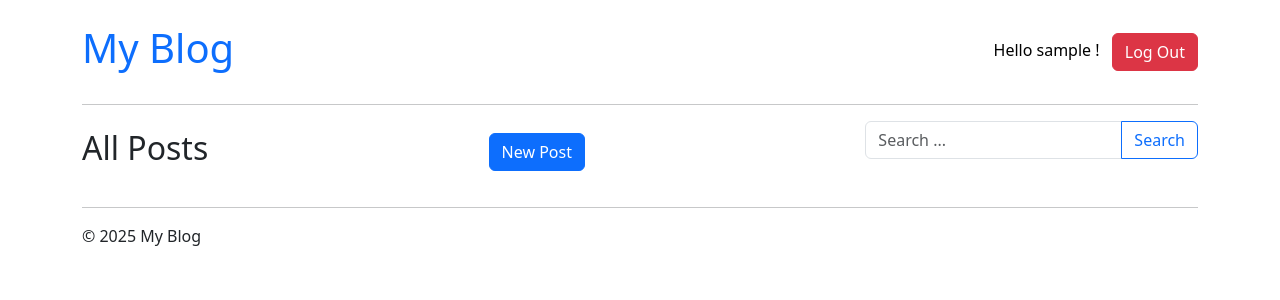
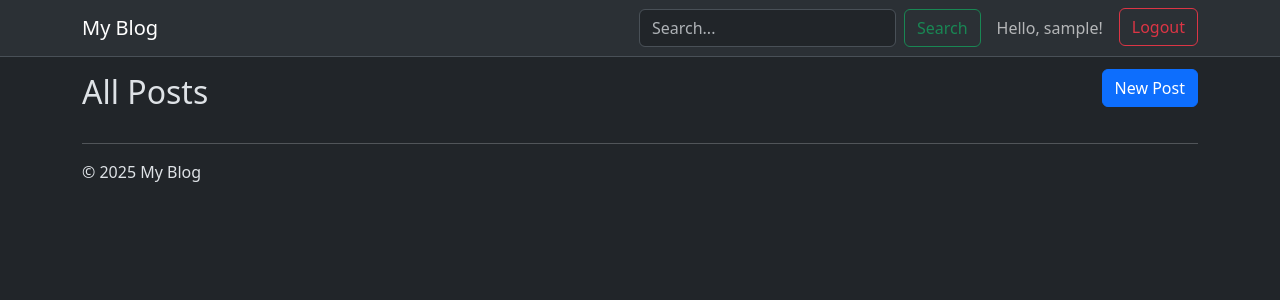
Before and after one commit to SmittGevariya/django-blog-project, a Django app: page / in a window 1280 px wide. Shown: the top 300 px of the page. Run offline with Django 5.2, Linux system fonts and the light colour scheme; the visitor is signed in with stand-in values (Sample User, id 1); data that the repository does not hold is empty.

Commit message:
replace header with bootstrap navbar

```diff
--- a/blog_project/posts/templates/posts/post_detail.html
+++ b/blog_project/posts/templates/posts/post_detail.html
@@ -1,7 +1,7 @@
 {% extends 'layout.html' %}
 
 {% block content %}
-    <div class="card">
+    <div class="card mt-4">
         <div class="card-body">
             <h1 class="card-title">{{ post.title }}</h1>
             <p class="card-text">{{ post.content }}</p>
--- a/blog_project/posts/templates/posts/post_list.html
+++ b/blog_project/posts/templates/posts/post_list.html
@@ -2,17 +2,10 @@
 
 {% block content %}
     <div class='d-flex justify-content-between align-items-center mb-4'>
-        <h2>All Posts</h2>
+        <h2 class='mt-3'>All Posts</h2>
         {% if user.is_authenticated %}
         <a href="{% url 'post_new' %}" class='btn btn-primary'>New Post</a>
         {% endif %}
-
-        <form action="{% url 'post_list' %}" method='GET' class='mb-4'>
-            <div class="input-group">
-                <input type="text" name='q' class='form-control' placeholder="Search ..." value = {{request.GET.q}}>
-                <button class='btn btn-outline-primary' type='submit'>Search</button>
-            </div>
-        </form>
     </div>
     {% for post in posts %}
         <div clas='card mb-3'>
@@ -20,7 +13,7 @@
                 <h3 class='card-title'>
                     <a href="{% url 'post_detail' pk=post.pk %}" >{{post.title}}</a>
                 </h3>
-                <p class='card-text mt-3 mb-3'>{{post.content}}</p>
+                <p class='card-text mt-3 mb-5'>{{post.content}}</p>
             </div>
         </div>
     {% endfor %}
--- a/blog_project/templates/layout.html
+++ b/blog_project/templates/layout.html
@@ -1,5 +1,5 @@
 <!DOCTYPE html>
-<html lang="en">
+<html lang="en" data-bs-theme='dark'>
 <head>
     <meta charset="UTF-8">
     <meta name="viewport" content="width=device-width, initial-scale=1.0">
@@ -8,25 +8,45 @@
 
 </head>
 <body>
-    <header class="container mt-4">
+    <header>
         {% block header %}
-        <nav class='d-flex justify-content-between align-items-center mb-4'>
-            <a href="{% url 'post_list' %}" class='text-decoration-none'><h1>My Blog</h1></a>
-            <div>
-                {% if user.is_authenticated %}
-                <p class='d-inline me-2 font-bold text-black'>Hello {{user.username}} !</p>
-                <form action="{% url 'logout'%}" method='POST' class='d-inline'>
-                    {% csrf_token %}
-                    <button type='submit' class='btn btn-danger'>Log Out</button>
-                </form>
-                {% else %}
-                <a href="{% url 'login'%}" class='btn btn-primary'>Log In</a>
-                <a href="{% url 'signup'%}" class='btn btn-info'>Sign Up</a>
-                {% endif %}
+        <nav class="navbar navbar-expand-lg bg-body-tertiary border-bottom">
+            <div class="container">
+                <a class="navbar-brand" href="{% url 'post_list' %}">My Blog</a>
+
+                <button class="navbar-toggler" type="button" data-bs-toggle="collapse" data-bs-target="#main-nav" aria-controls="main-nav" aria-expanded="false" aria-label="Toggle navigation">
+                    <span class="navbar-toggler-icon"></span>
+                </button>
+
+                <!-- This is the part of your layout.html to replace -->
+
+<div class="collapse navbar-collapse" id="main-nav">
+
+    <form method="GET" action="{% url 'post_list' %}" class="d-flex ms-auto me-3" role="search">
+        <input class="form-control me-2" type="search" name="q" placeholder="Search..." aria-label="Search" value="{{ request.GET.q }}">
+        <button class="btn btn-outline-success" type="submit">Search</button>
+    </form>
+
+    <div class="d-flex">
+        {% if user.is_authenticated %}
+            <span class="navbar-text me-3">
+                Hello, {{ user.username }}!
+            </span>
+            <form action="{% url 'logout' %}" method="post" class="d-inline">
+                {% csrf_token %}
+                <button type="submit" class="btn btn-outline-danger">Logout</button>
+            </form>
+        {% else %}
+            <a href="{% url 'login' %}" class="btn btn-outline-primary me-2">Log In</a>
+            <a href="{% url 'signup' %}" class="btn btn-outline-info">Sign Up</a>
+        {% endif %}
+    </div>
+
+</div>
+
             </div>
         </nav>
         {% endblock header %}
-        <hr>
     </header>
     <main class="container">
         {% block content %}
```
